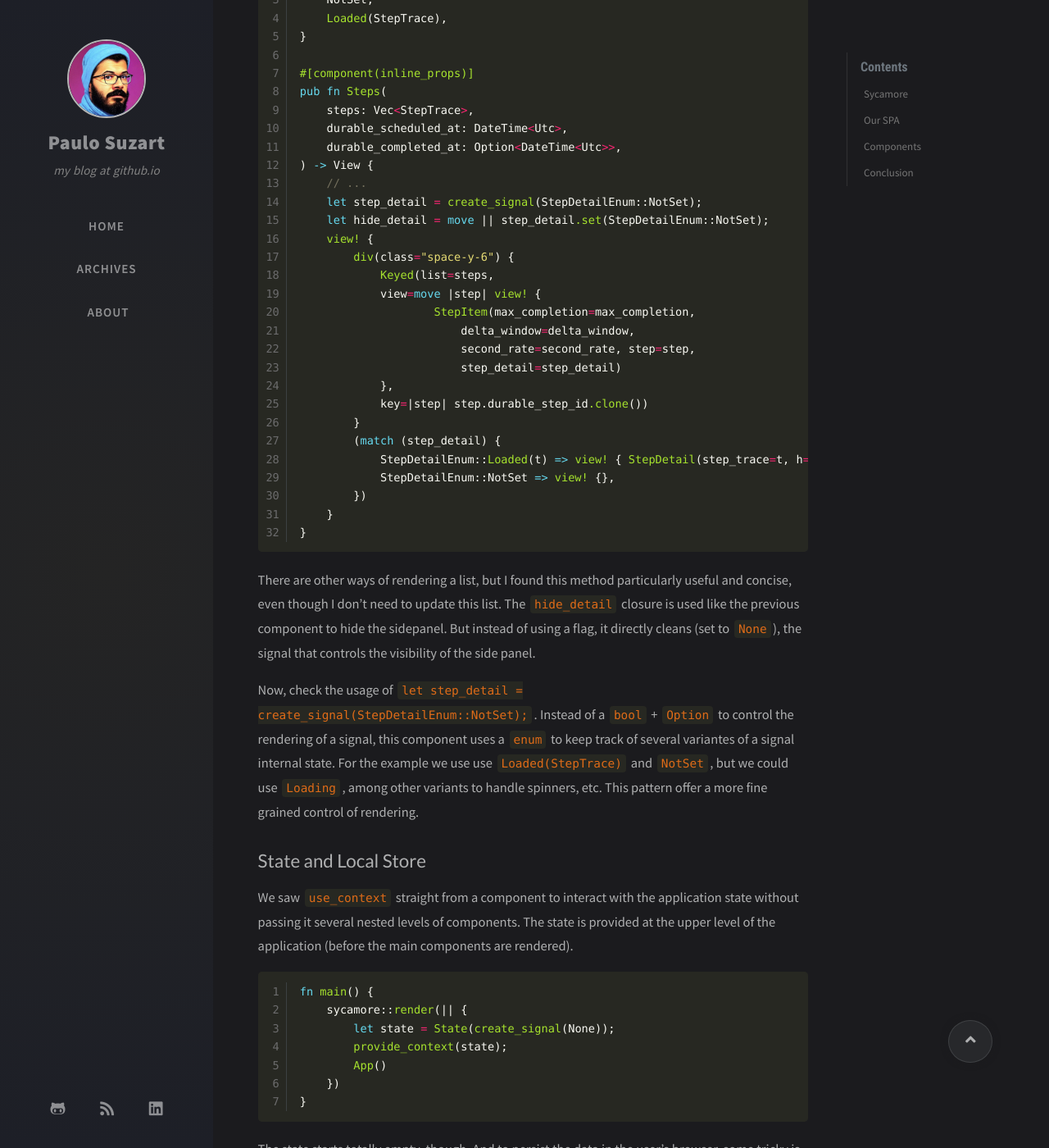
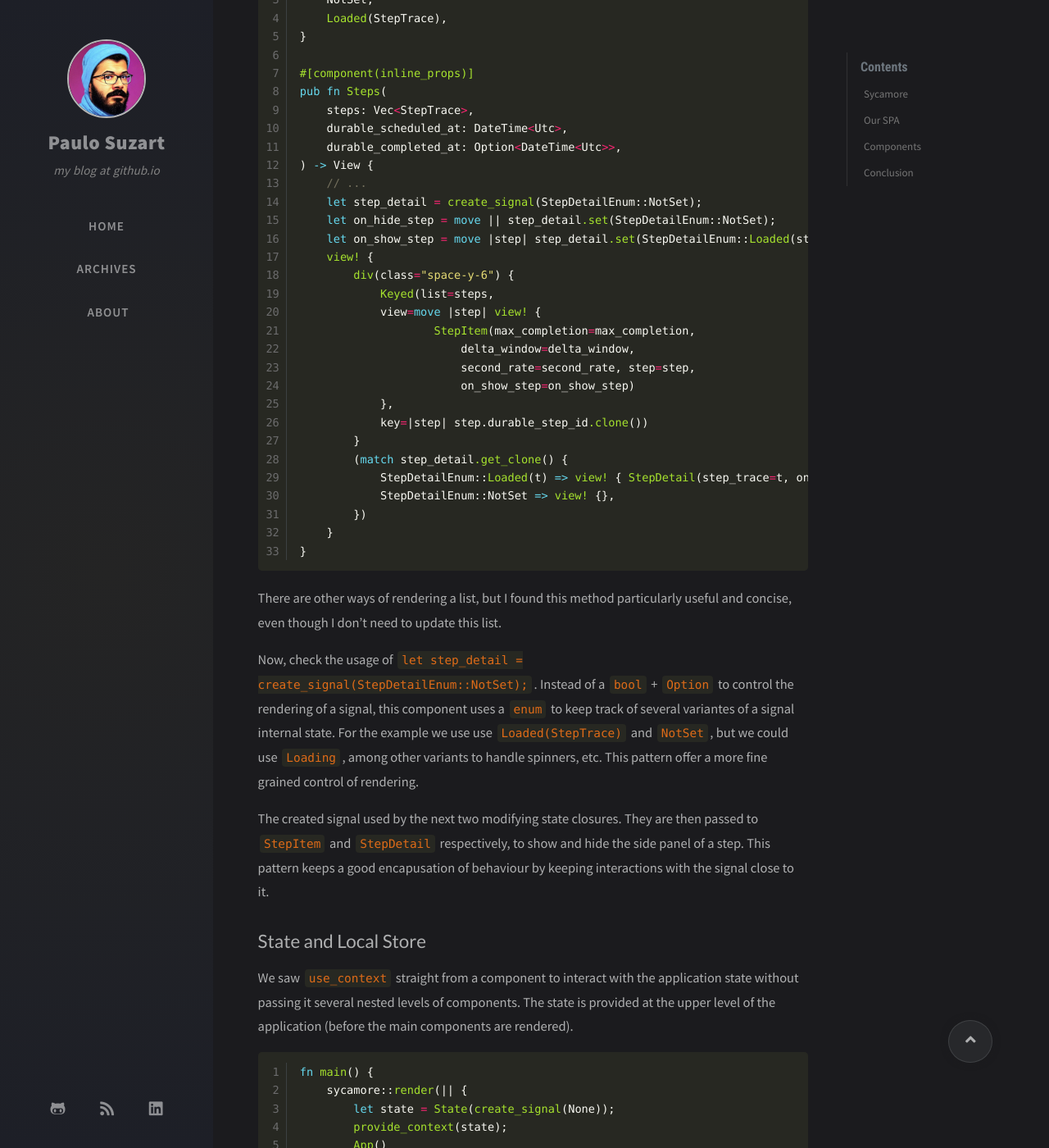
Before and after one commit to paulosuzart/paulosuzart.github.io, a Jekyll site: the page built from _posts/2024-11-30-rust-spa-with-sycamore.md, in a window 1280 px wide and 1400 px high, scrolled down 5659 px. Shown: the whole window at 82% size. Built offline with Jekyll 4.4.1, drawn with Linux system fonts in a browser that asks for light colours; nearby versions of some CDN libraries; comment, search, counter and statistics services are not loaded.

Commit message:
Applying last updates

````diff
--- a/_posts/2024-11-30-rust-spa-with-sycamore.md
+++ b/_posts/2024-11-30-rust-spa-with-sycamore.md
@@ -213,7 +213,8 @@ pub fn Steps(
 ) -> View {
     // ...
     let step_detail = create_signal(StepDetailEnum::NotSet);
-    let hide_detail = move || step_detail.set(StepDetailEnum::NotSet);
+    let on_hide_step = move || step_detail.set(StepDetailEnum::NotSet);
+    let on_show_step = move |step| step_detail.set(StepDetailEnum::Loaded(step));
     view! {
         div(class="space-y-6") {
             Keyed(list=steps,
@@ -221,12 +222,12 @@ pub fn Steps(
                     StepItem(max_completion=max_completion,
                         delta_window=delta_window,
                         second_rate=second_rate, step=step,
-                        step_detail=step_detail)
+                        on_show_step=on_show_step)
             },
             key=|step| step.durable_step_id.clone())
         }
-        (match (step_detail) {
-            StepDetailEnum::Loaded(t) => view! { StepDetail(step_trace=t, h=hide_detail) },
+        (match step_detail.get_clone() {
+            StepDetailEnum::Loaded(t) => view! { StepDetail(step_trace=t, on_hide_step=on_hide_step) },
             StepDetailEnum::NotSet => view! {},
         })
     }
@@ -234,11 +235,11 @@ pub fn Steps(
 ```
 
 There are other ways of rendering a list, but I found this method particularly useful and concise, even though I don't need to update this list.
-The `hide_detail` closure is used like the previous component to hide the sidepanel. But instead of using a flag, it directly cleans (set to `None`), the signal
-that controls the visibility of the side panel.
 
 Now, check the usage of `let step_detail = create_signal(StepDetailEnum::NotSet);`. Instead of a `bool` + `Option` to control the rendering of a signal, this component uses
 a `enum` to keep track of several variantes of a signal internal state. For the example we use use `Loaded(StepTrace)` and `NotSet`, but we could use `Loading`, among other variants to handle spinners, etc. This pattern offer a more fine grained control of rendering.
+
+The created signal used by the next two modifying state closures. They are then passed to `StepItem` and `StepDetail` respectively, to show and hide the side panel of a step. This pattern keeps a good encapusation of behaviour by keeping interactions with the signal close to it.
 
 
 ## State and Local Store
````
